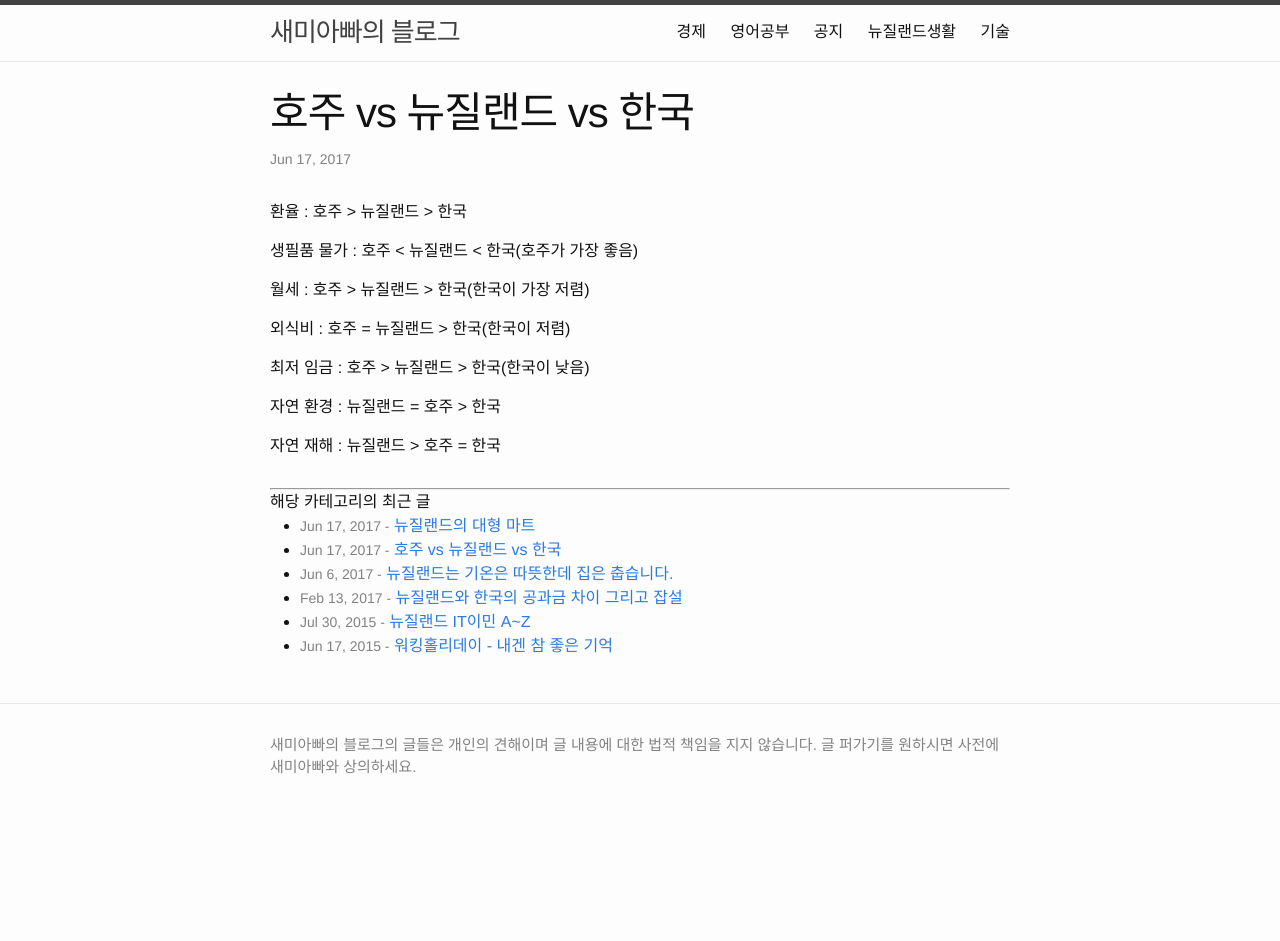
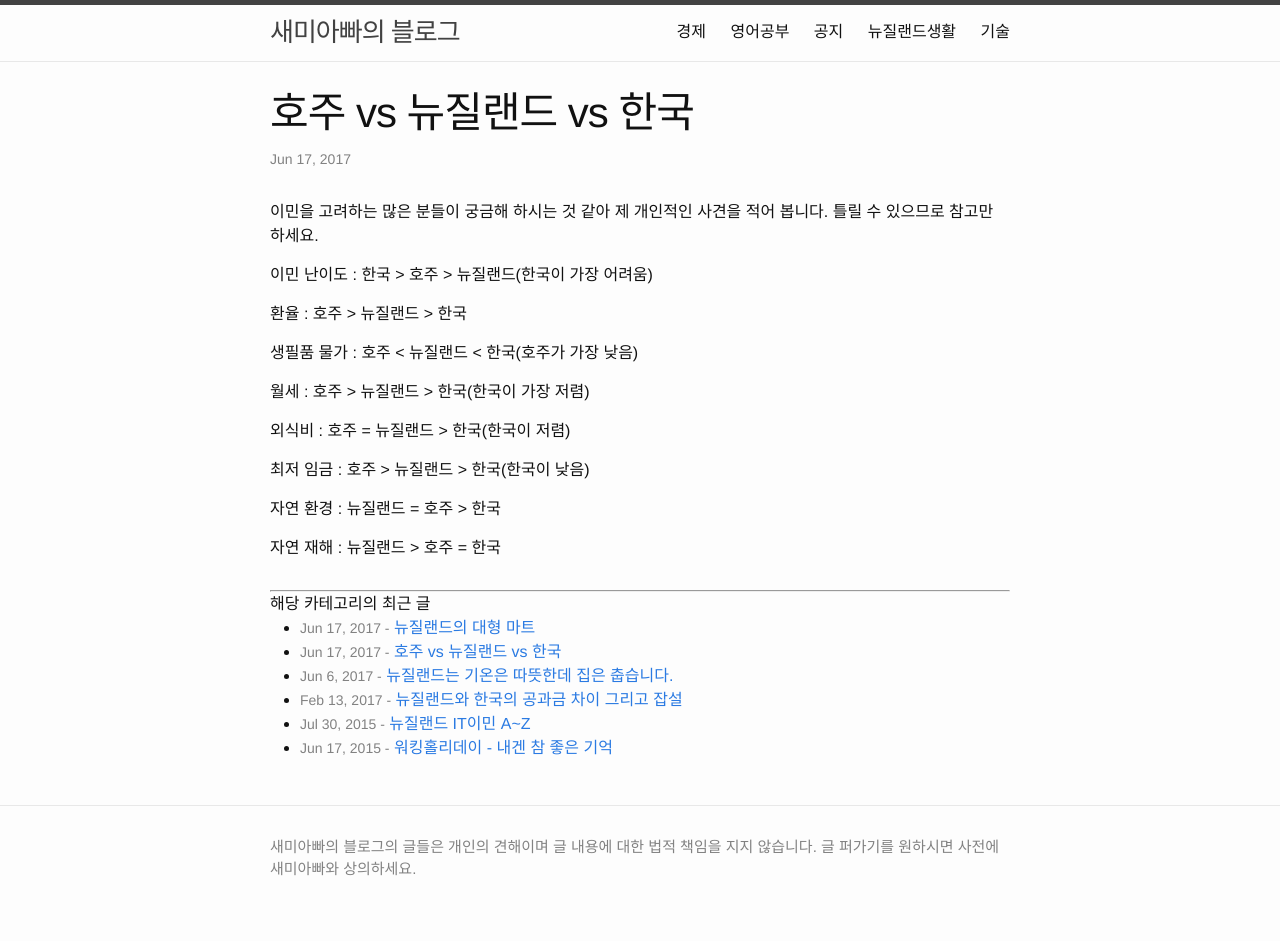
Before and after one commit to comsiro/comsiro.github.io, a Jekyll site: the page built from _posts/nzlife/2017-06-17-AusVsNZVsKor.markdown, in a window 1280 px wide. Built offline with Jekyll 4.4.1, drawn with Linux system fonts in a browser that asks for light colours; comment, search, counter and statistics services are not loaded; before the commit the page ends 900 px from its top, so only the background shows below that.

Commit message:
Post modified

```diff
--- a/_posts/nzlife/2017-06-17-AusVsNZVsKor.markdown
+++ b/_posts/nzlife/2017-06-17-AusVsNZVsKor.markdown
@@ -6,9 +6,13 @@ date:   2017-06-17 12:47:12 +1200
 categories: nzlife
 ---
 
+이민을 고려하는 많은 분들이 궁금해 하시는 것 같아 제 개인적인 사견을 적어 봅니다. 틀릴 수 있으므로 참고만 하세요.
+
+이민 난이도 : 한국 > 호주 > 뉴질랜드(한국이 가장 어려움)
+
 환율 : 호주 > 뉴질랜드 > 한국
 
-생필품 물가 : 호주 < 뉴질랜드 < 한국(호주가 가장 좋음)
+생필품 물가 : 호주 < 뉴질랜드 < 한국(호주가 가장 낮음)
 
 월세 : 호주 > 뉴질랜드 > 한국(한국이 가장 저렴)
 
```
